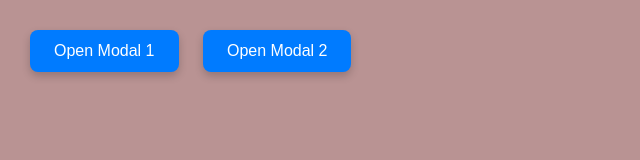
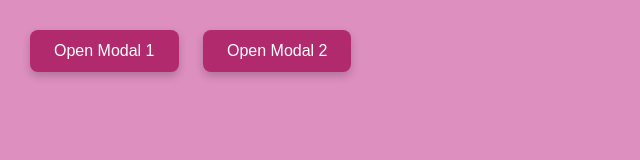
Before and after one commit to Atolio-cold/Modal, a plain HTML site: page index.html in a window 1280 px wide. Shown: the whole page, without its empty margins (0-640 px from the left). Drawn offline with Linux system fonts and the light colour scheme.

Commit message:
Zmiana koloru strony oraz moduli

```diff
--- a/styles.css
+++ b/styles.css
@@ -2,7 +2,7 @@
 body {
     margin: 0;
     font-family: Arial, sans-serif;
-    background-color: #b99393;
+    background-color: #dd8fbf;
     color: #333;
     padding: 20px;
     box-sizing: border-box;
@@ -14,7 +14,7 @@ body {
     padding: 12px 24px;
     margin: 10px;
     border: none;
-    background-color: #007bff;
+    background-color: #b12a6d;
     color: white;
     cursor: pointer;
     border-radius: 8px;
@@ -23,12 +23,12 @@ body {
   }
 
   button:hover {
-    background-color: #0056b3;
+    background-color: #4c4eaa;
     transform: scale(1.05);
   }
 
   button:active {
-    background-color: #004494;
+    background-color: #2f71bd;
     transform: scale(1);
   }
 
```
